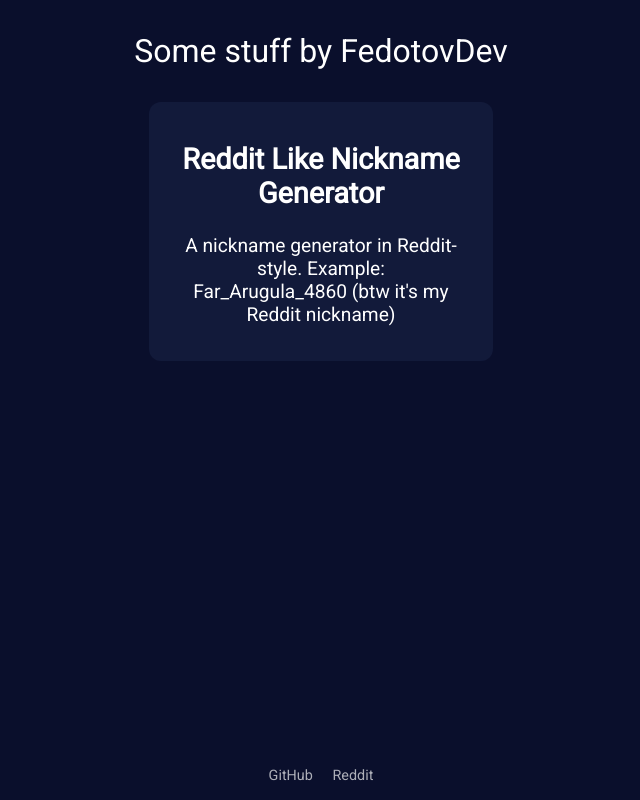
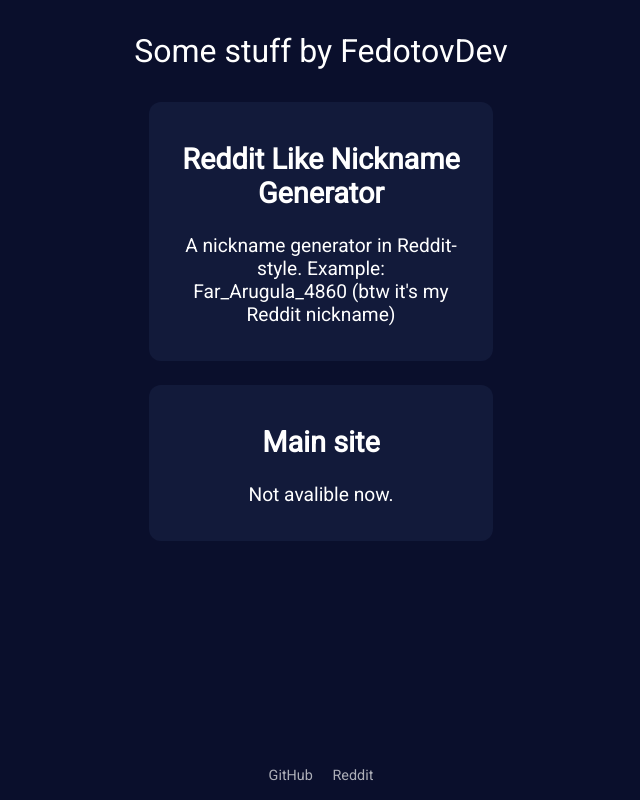
Before and after one commit to FedotovDev8801/fedotovdev8801.github.io, a plain HTML site: page index.html in a window 1280 px wide. Shown: the whole page, without its empty margins (319-959 px from the left). Drawn offline with Linux system fonts and the light colour scheme.

Commit message:
Updated index.html
Added link to my site... but it's not working

```diff
--- a/index.html
+++ b/index.html
@@ -15,6 +15,10 @@
         <h2>Reddit Like Nickname Generator</h2>
         <p>A nickname generator in Reddit-style. Example: Far_Arugula_4860 (btw it's my Reddit nickname)</p>
     </a>
+    <a class="link-card" href="about:blank" target="_blank">
+        <h2>Main site</h2>
+        <p>Not avalible now.</p>
+    </a>
 </main>
 
 <footer>
```
